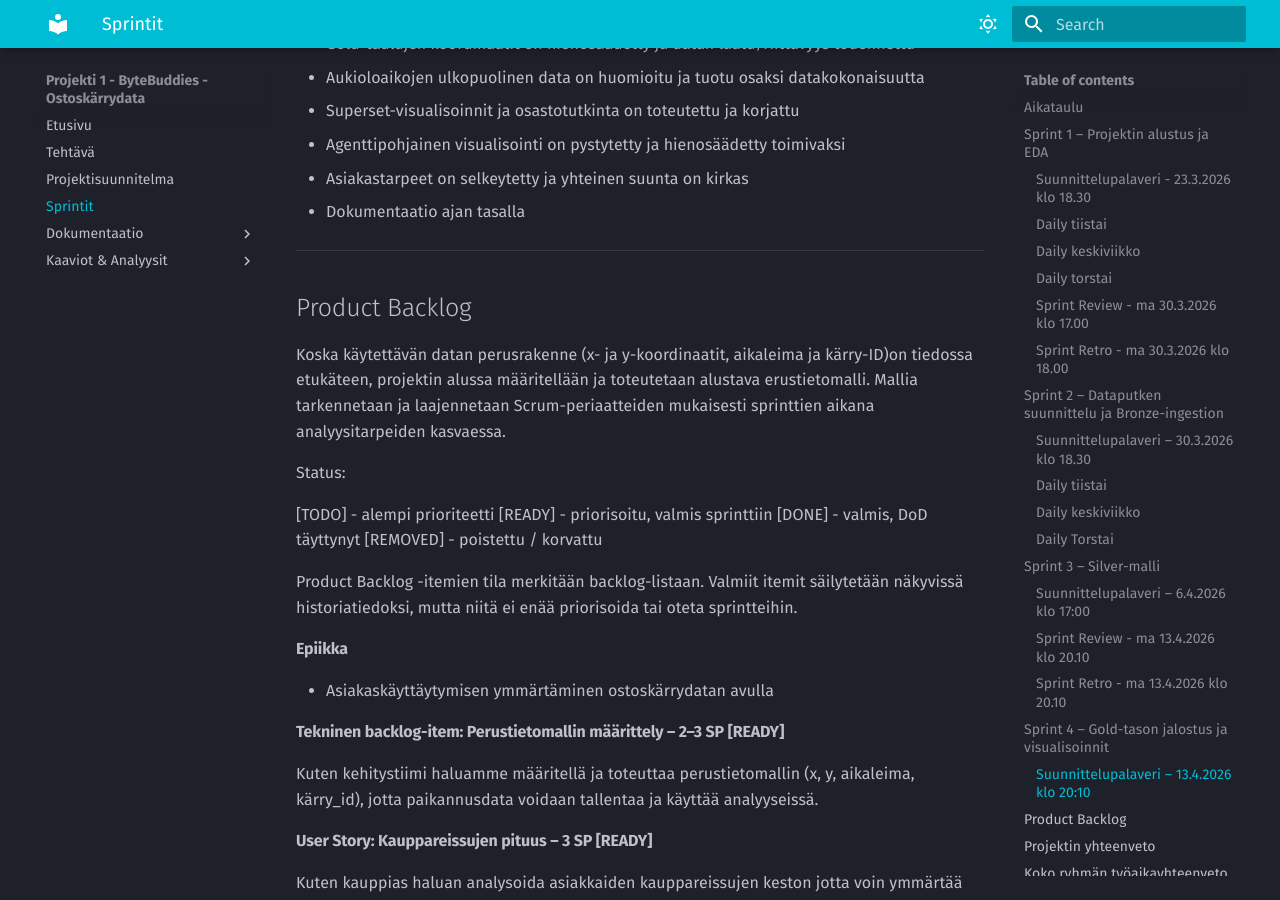
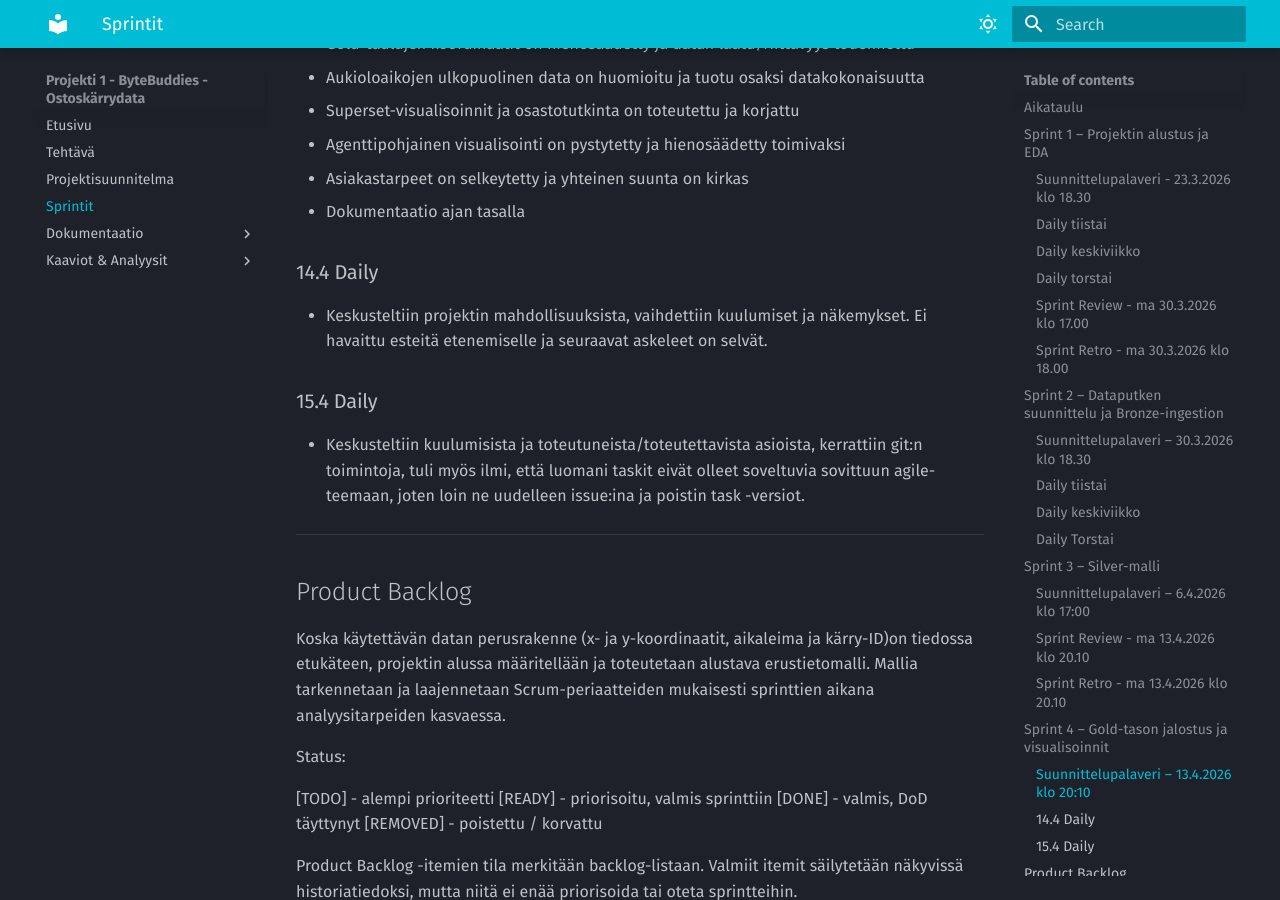
Before and after one commit to mitro54/uwb-shopping-cart-analytics-pipeline, an MkDocs documentation site: the page built from docs/sprintit.md, in a window 1280 px wide and 900 px high, scrolled down 9297 px. Built offline with MkDocs 1.6.1 and Material for MkDocs 9.7.7, drawn with Linux system fonts in a browser that asks for light colours.

Commit message:
Add 2 days worth of daily reports

```diff
--- a/docs/sprintit.md
+++ b/docs/sprintit.md
@@ -331,6 +331,12 @@ Keskusteltiin seuraavan viikon asioista. Huomioitiin, että projektissa on "läh
 * Asiakastarpeet on selkeytetty ja yhteinen suunta on kirkas
 * Dokumentaatio ajan tasalla
 
+### 14.4 Daily
+- Keskusteltiin projektin mahdollisuuksista, vaihdettiin kuulumiset ja näkemykset. Ei havaittu esteitä etenemiselle ja seuraavat askeleet on selvät.
+
+### 15.4 Daily
+- Keskusteltiin kuulumisista ja toteutuneista/toteutettavista asioista, kerrattiin git:n toimintoja, tuli myös ilmi, että luomani taskit eivät olleet soveltuvia sovittuun agile-teemaan, joten loin ne uudelleen issue:ina ja poistin task -versiot.
+
 -------
 ## Product Backlog
 
```
